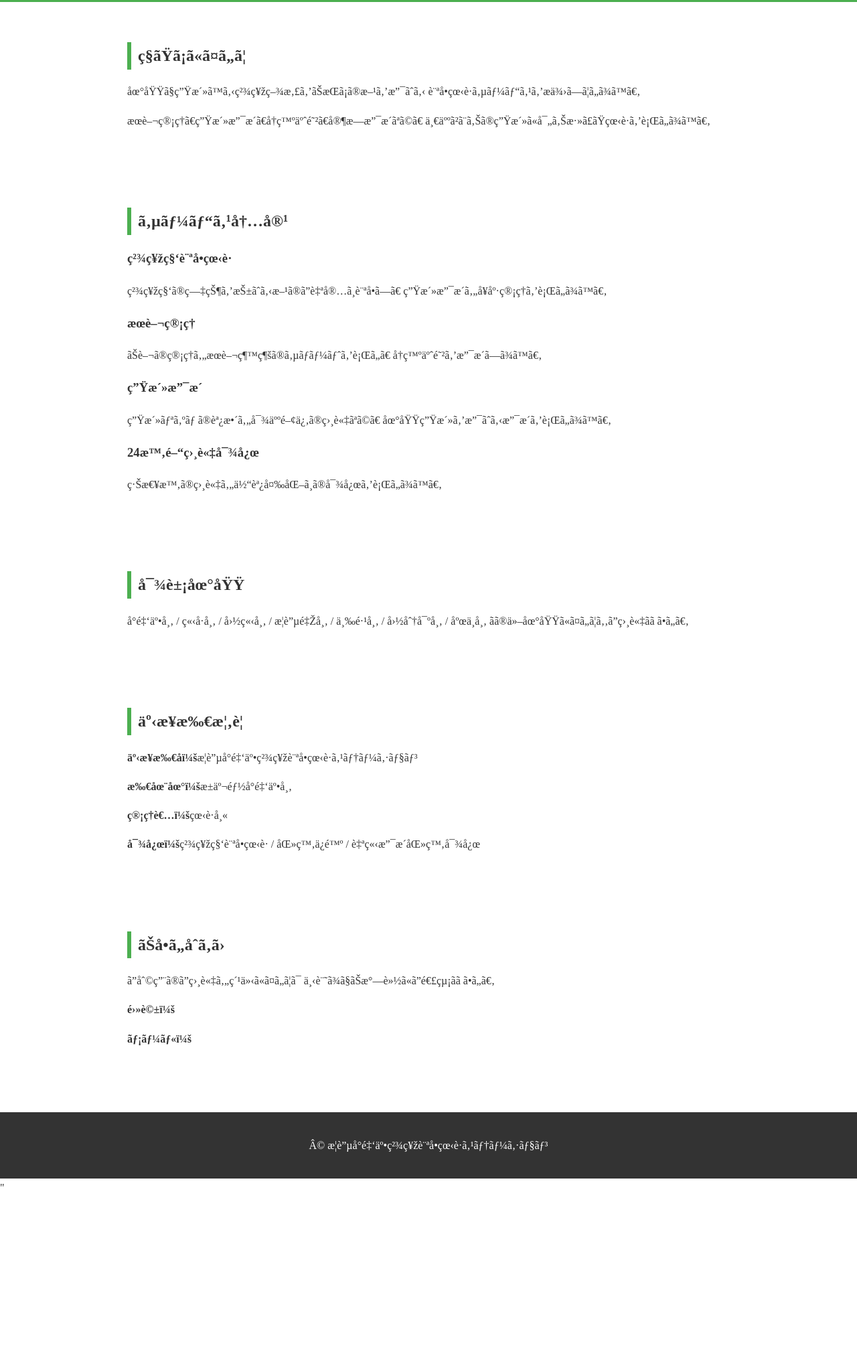
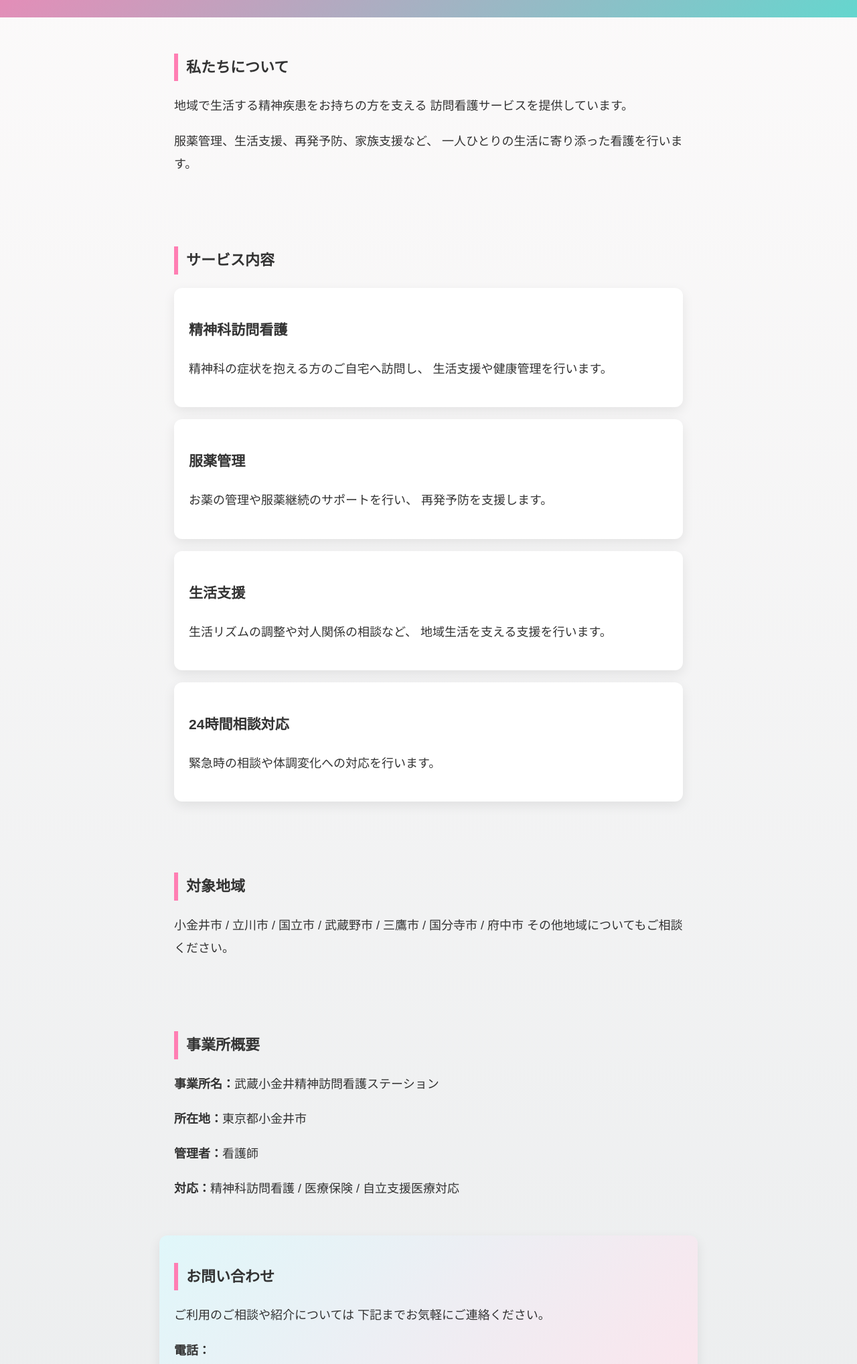
Before and after one commit to seisinhoumon/seisinhoumon, a plain HTML site: page index.html in a window 1280 px wide. Shown: the part 288-2325 px from the top of the page at 67% size. Before the commit the page ends 2075 px from the top, so only its background shows below. Drawn offline with Linux system fonts and the light colour scheme.

Commit message:
index.html を更新

```diff
--- a/index.html
+++ b/index.html
@@ -1,62 +1,131 @@
-"<!DOCTYPE html>
-<html lang=""ja"">
+<!DOCTYPE html>
+<html lang="ja">
 <head>
 
-    <meta name="description" content="東京都小金井市で開業準備中の精神科訪問看護ステーションです。精神科看護の経験豊富な看護師が、住み慣れた地域で安心して暮らすためのサポート（服薬管理・生活支援など）を提供します。">
+<meta name="description" content="東京都小金井市で開業準備中の精神科訪問看護ステーションです。精神科看護の経験豊富な看護師が、住み慣れた地域で安心して暮らすためのサポート（服薬管理・生活支援など）を提供します。">
 
+<meta charset="UTF-8">
 
-<meta charset=""UTF-8"">
-<meta name=""viewport"" content=""width=device-width, initial-scale=1.0"">
+<meta name="viewport" content="width=device-width, initial-scale=1.0">
+
 <title>武蔵小金井精神科訪問看護ステーション | 小金井市</title>
 
 <style>
+
 body{
-font-family: ""Hiragino Kaku Gothic ProN"", sans-serif;
+font-family:"Hiragino Kaku Gothic ProN", sans-serif;
 margin:0;
 color:#333;
-line-height:1.7;
+line-height:1.9;
+font-size:18px;
+background:linear-gradient(180deg,#fdfbfb,#ebedee);
 }
 
+/* シティポップ風ヘッダー */
+
 header{
-background:#4CAF50;
+background:linear-gradient(135deg,#ff7eb3,#65d6ce);
 color:white;
 text-align:center;
-padding:40px 20px;
+padding:60px 20px;
+animation:fadeIn 1.2s ease;
+}
+
+header h1{
+font-size:28px;
+margin-bottom:10px;
+}
+
+header p{
+font-size:18px;
+}
+
+/* セクション */
+
+section{
+padding:35px 20px;
+max-width:760px;
+margin:auto;
+animation:fadeIn 1s ease;
+}
+
+/* 見出し */
+
+h2{
+border-left:6px solid #ff7eb3;
+padding-left:12px;
+font-size:22px;
+margin-bottom:20px;
+}
+
+/* カード */
+
+.service{
+background:white;
+padding:22px;
+margin-bottom:18px;
+border-radius:12px;
+box-shadow:0 6px 18px rgba(0,0,0,0.08);
+transition:transform .25s;
+}
+
+.service:hover{
+transform:translateY(-4px);
+}
+
+/* お問い合わせ */
+
+.contact{
+background:linear-gradient(135deg,#e0f7fa,#fce4ec);
+padding:22px;
+border-radius:12px;
+box-shadow:0 6px 18px rgba(0,0,0,0.08);
+}
+
+/* フッター */
+
+footer{
+background:#2c2c2c;
+color:white;
+text-align:center;
+padding:25px;
+margin-top:40px;
+font-size:14px;
+}
+
+/* アニメーション */
+
+@keyframes fadeIn{
+from{
+opacity:0;
+transform:translateY(20px);
+}
+to{
+opacity:1;
+transform:translateY(0);
+}
+}
+
+/* iモード風スマホ最適化 */
+
+@media(max-width:600px){
+
+body{
+font-size:19px;
+}
+
+header h1{
+font-size:24px;
 }
 
 section{
-padding:40px 20px;
-max-width:900px;
-margin:auto;
+padding:30px 18px;
 }
 
-h2{
-border-left:6px solid #4CAF50;
-padding-left:10px;
-}
-
-.service{
-background:#f7f7f7;
-padding:20px;
-margin-bottom:20px;
-border-radius:10px;
-}
-
-footer{
-background:#333;
-color:white;
-text-align:center;
-padding:20px;
-margin-top:40px;
-}
-
-.contact{
-background:#e8f5e9;
-padding:20px;
-border-radius:10px;
 }
 
 </style>
+
 </head>
 
 <body>
@@ -83,7 +152,7 @@ border-radius:10px;
 <section>
 <h2>サービス内容</h2>
 
-<div class=""service"">
+<div class="service">
 <h3>精神科訪問看護</h3>
 <p>
 精神科の症状を抱える方のご自宅へ訪問し、
@@ -91,7 +160,7 @@ border-radius:10px;
 </p>
 </div>
 
-<div class=""service"">
+<div class="service">
 <h3>服薬管理</h3>
 <p>
 お薬の管理や服薬継続のサポートを行い、
@@ -99,7 +168,7 @@ border-radius:10px;
 </p>
 </div>
 
-<div class=""service"">
+<div class="service">
 <h3>生活支援</h3>
 <p>
 生活リズムの調整や対人関係の相談など、
@@ -107,7 +176,7 @@ border-radius:10px;
 </p>
 </div>
 
-<div class=""service"">
+<div class="service">
 <h3>24時間相談対応</h3>
 <p>
 緊急時の相談や体調変化への対応を行います。
@@ -134,7 +203,7 @@ border-radius:10px;
 
 </section>
 
-<section class=""contact"">
+<section class="contact">
 <h2>お問い合わせ</h2>
 
 <p>
@@ -148,8 +217,8 @@ border-radius:10px;
 </section>
 
 <footer>
-<p>© 武蔵小金井精神訪問看護ステーション</p>
+<p>©武蔵小金井精神訪問看護ステーション 2026 All Rights Reserve</p>
 </footer>
 
 </body>
-</html>"
+</html>
```
